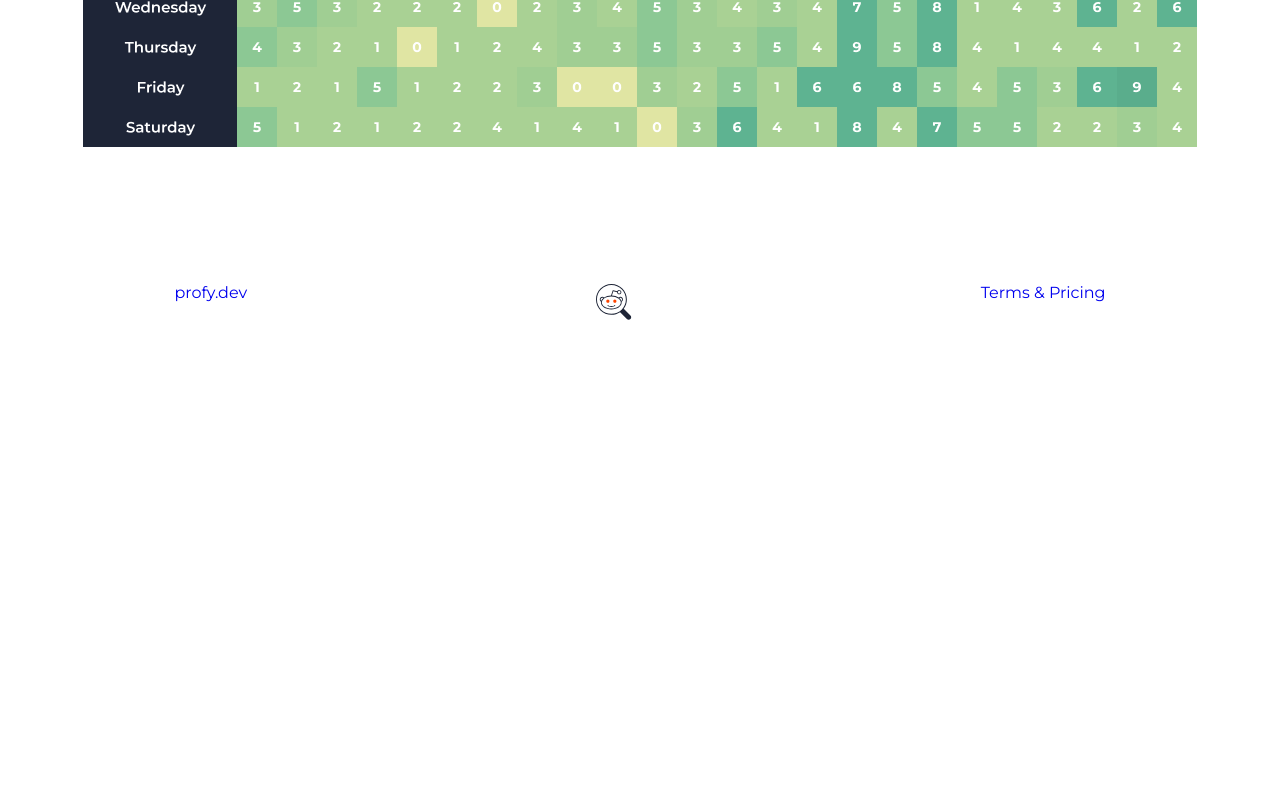
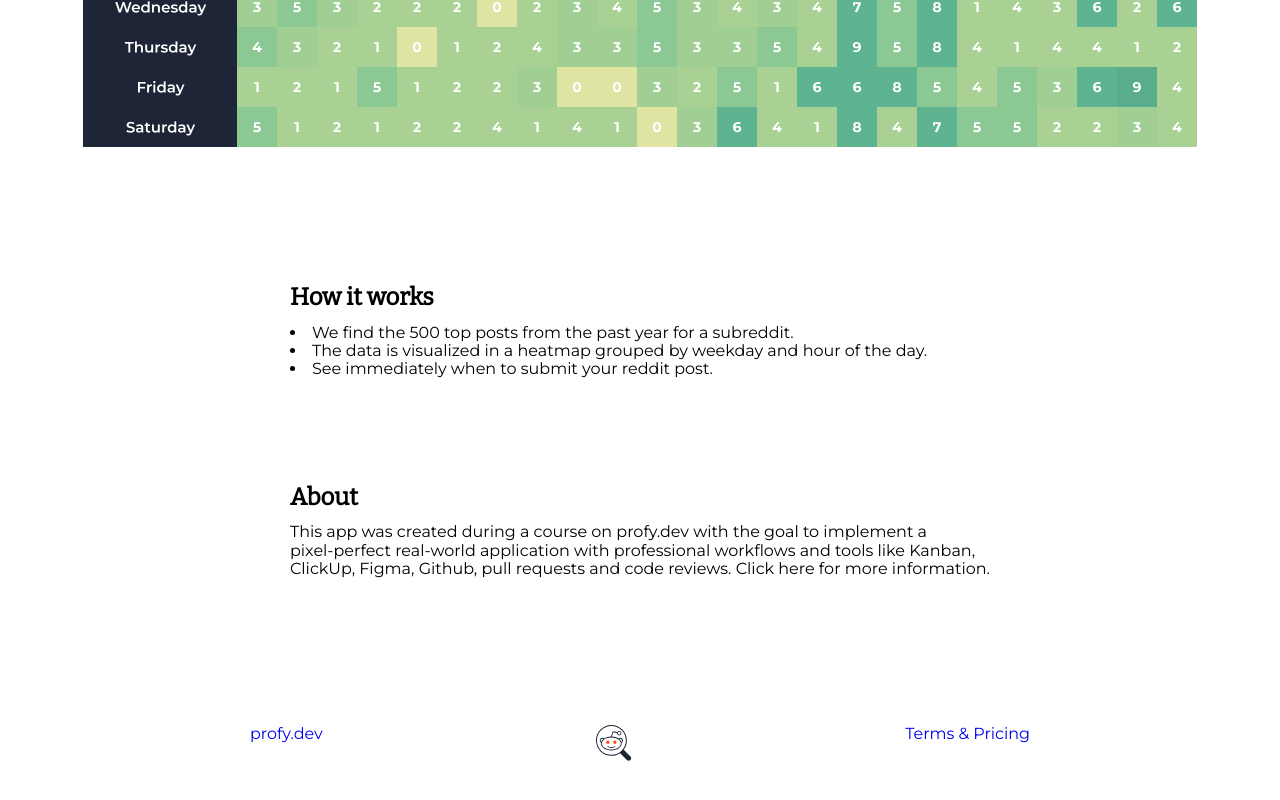
Before and after one commit to profydev/reddit-timer-jtnc101, a React (Create React App) app: page / in a window 1280 px wide. Shown: the part 596-1396 px from the top of the page. Before the commit the page ends 920 px from the top, so only its background shows below. Built offline with nearby package versions, Linux system fonts and the light colour scheme.

Commit message:
shows two sections How it works and About

```diff
--- a/src/Footer.module.css
+++ b/src/Footer.module.css
@@ -1,6 +1,7 @@
 .container {
     display: flex;
-    justify-content: space-around;
+    justify-content: space-between;
+    padding: 42px 250px;
 }
 
 .links {
--- /dev/null
+++ b/src/Info.js
@@ -0,0 +1,37 @@
+import React from 'react-router-dom';
+import InfoCSS from './Info.module.css';
+
+function Info() {
+  return (
+    <div className={InfoCSS.mainContainer}>
+      <div className={InfoCSS.secondaryContainer}>
+        <div className={InfoCSS.subContainer}>
+          <span className={InfoCSS.title}>How it works</span>
+          <div className={InfoCSS.list}>
+            <li>We find the 500 top posts from the past year for a subreddit.</li>
+            <li>The data is visualized in a heatmap grouped by weekday and hour of the day.</li>
+            <li>See immediately when to submit your reddit post.</li>
+          </div>
+        </div>
+        <div className={InfoCSS.subContainer}>
+          <span className={InfoCSS.title}>About</span>
+          <div>
+            <div>
+              This app was created during a course on profy.dev with the goal to implement a
+            </div>
+            <div>
+              pixel-perfect real-world application
+              with professional workflows and tools like Kanban,
+            </div>
+            <div>
+              ClickUp, Figma, Github, pull requests
+              and code reviews. Click here for more information.
+            </div>
+          </div>
+        </div>
+      </div>
+    </div>
+  );
+}
+
+export default Info;
--- /dev/null
+++ b/src/Info.module.css
@@ -0,0 +1,43 @@
+/* .mainContainer {
+    display: flex;
+    flex-direction: column;
+    align-items: center;
+}
+
+.subContainer {
+    display: flex;
+    flex-direction: column;
+    align-items: flex-start;
+    margin-bottom: 105px;
+} */
+
+.mainContainer {
+    display: flex;
+    justify-content: center;
+}
+
+.secondaryContainer {
+    display: flex;
+    flex-direction: column;
+    /* justify-content: flex-start; */
+
+}
+
+.subContainer {
+    /* display: flex;
+    flex-direction: column;
+    align-items: flex-start; */
+    margin-bottom: 105px;
+}
+
+.title {
+    display: block;
+    font-weight: bold;
+    font-size: 1.5em;
+    font-family: Bitter;
+    margin-bottom: 12px;
+}
+
+.list {
+    display: inline-block;
+}
--- a/src/Main.js
+++ b/src/Main.js
@@ -2,12 +2,14 @@ import React from 'react';
 import Header from './Header';
 import Hero from './Hero';
 import Footer from './Footer';
+import Info from './Info';
 
 function Main() {
   return (
     <div>
       <Header />
       <Hero />
+      <Info />
       <Footer />
     </div>
   );
```
